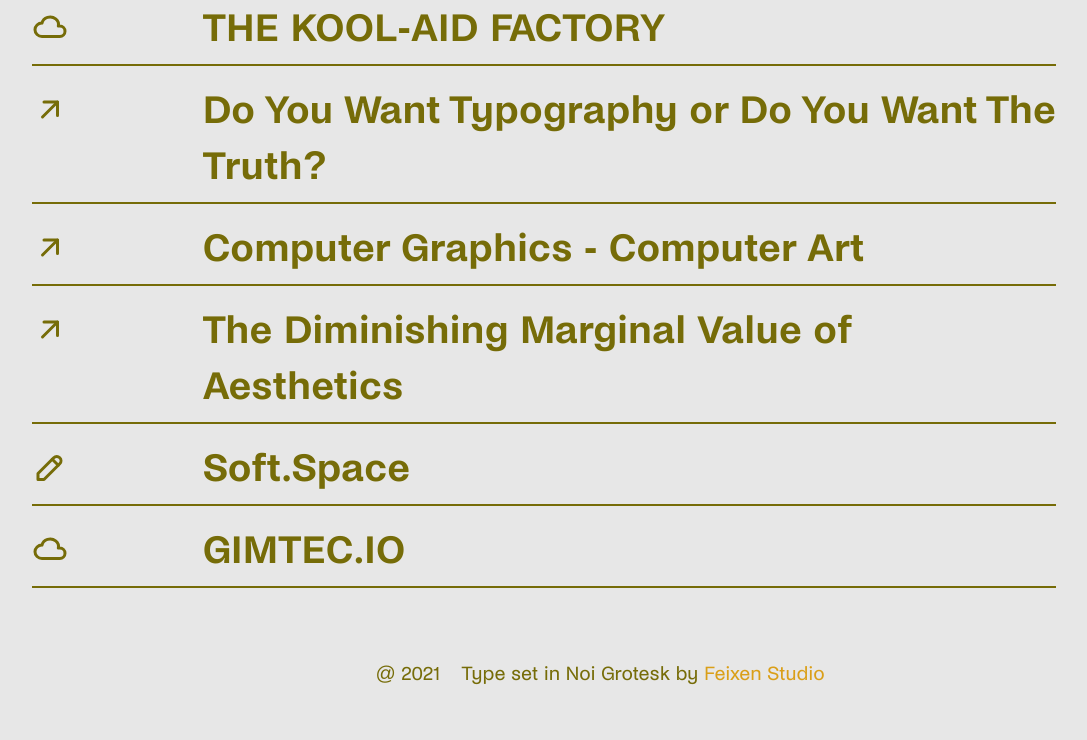
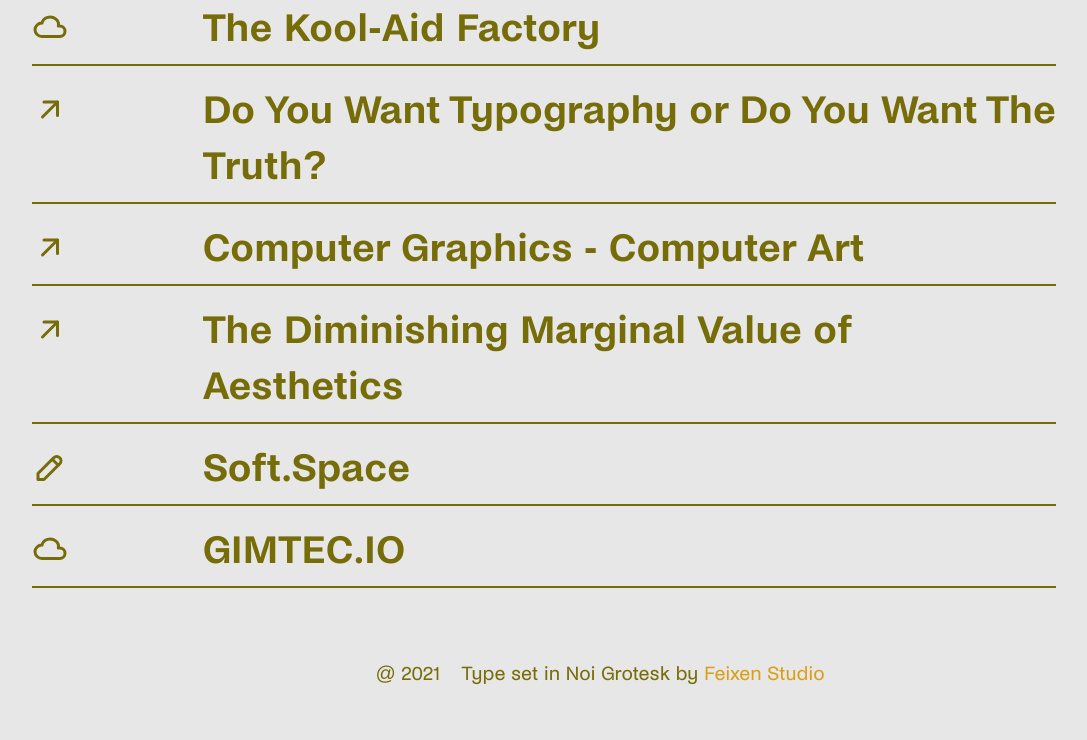
Before and after one commit to dagnng/tld, a plain HTML site: page index.html in a window 1280 px wide. Shown: the part 2706-3446 px from the top of the page, without its empty margins (48-1135 px from the left). Drawn offline with Linux system fonts and the light colour scheme.

Commit message:
Update index.html

```diff
--- a/index.html
+++ b/index.html
@@ -326,13 +326,13 @@
                  </svg></div>
                 <h2 class="mb-2 sm:col-span-5 text-2xl md:text-4xl inline-block font-semibold">Design Thinking is a Rebrand for White Supremacy</h2></section></a></li>
             <li class="mb-4">
-                <a href="https://koolaidfactory.com/"target=”_blank” class="summary-link no-underline" title="THE KOOL-AID FACTORY">
+                <a href="https://koolaidfactory.com/"target=”_blank” class="summary-link no-underline" title="The Kool-Aid Factory">
                 <section class="sm:grid sm:grid-rows-1 sm:grid-cols-6 border-b-2 first:border-t-2">
                 <div class="sm:col-span-1 text-sm sm:text-2xl md:text-4xl mb-1 sm:mb-0 mr-2 sm:align-right font-semibold"><svg xmlns="http://www.w3.org/2000/svg" class="icon icon-tabler icon-tabler-cloud" width="36" height="36" viewBox="0 -3 24 24" stroke-width="2" stroke="currentColor" fill="none" stroke-linecap="round" stroke-linejoin="round">
                     <path stroke="none" d="M0 0h24v24H0z" fill="none"></path>
                     <path d="M6.657 18c-2.572 0 -4.657 -2.007 -4.657 -4.483c0 -2.475 2.085 -4.482 4.657 -4.482c.393 -1.762 1.794 -3.2 3.675 -3.773c1.88 -.572 3.956 -.193 5.444 .996c1.488 1.19 2.162 3.007 1.77 4.769h.99c1.913 0 3.464 1.56 3.464 3.486c0 1.927 -1.551 3.487 -3.465 3.487h-11.878"></path>
                  </svg></div>
-                <h2 class="mb-2 sm:col-span-5 text-2xl md:text-4xl inline-block font-semibold">THE KOOL-AID FACTORY</h2></section></a></li>
+                <h2 class="mb-2 sm:col-span-5 text-2xl md:text-4xl inline-block font-semibold">The Kool-Aid Factory</h2></section></a></li>
             <li class="mb-4">
                 <a href="https://walkerart.org/magazine/erik-carter-op-ed-do-you-want-typography-or-do-you-want-the-truth"target=”_blank” class="summary-link no-underline" title="Do You Want Typography or Do You Want The Truth?">
                 <section class="sm:grid sm:grid-rows-1 sm:grid-cols-6 border-b-2 first:border-t-2">
```
